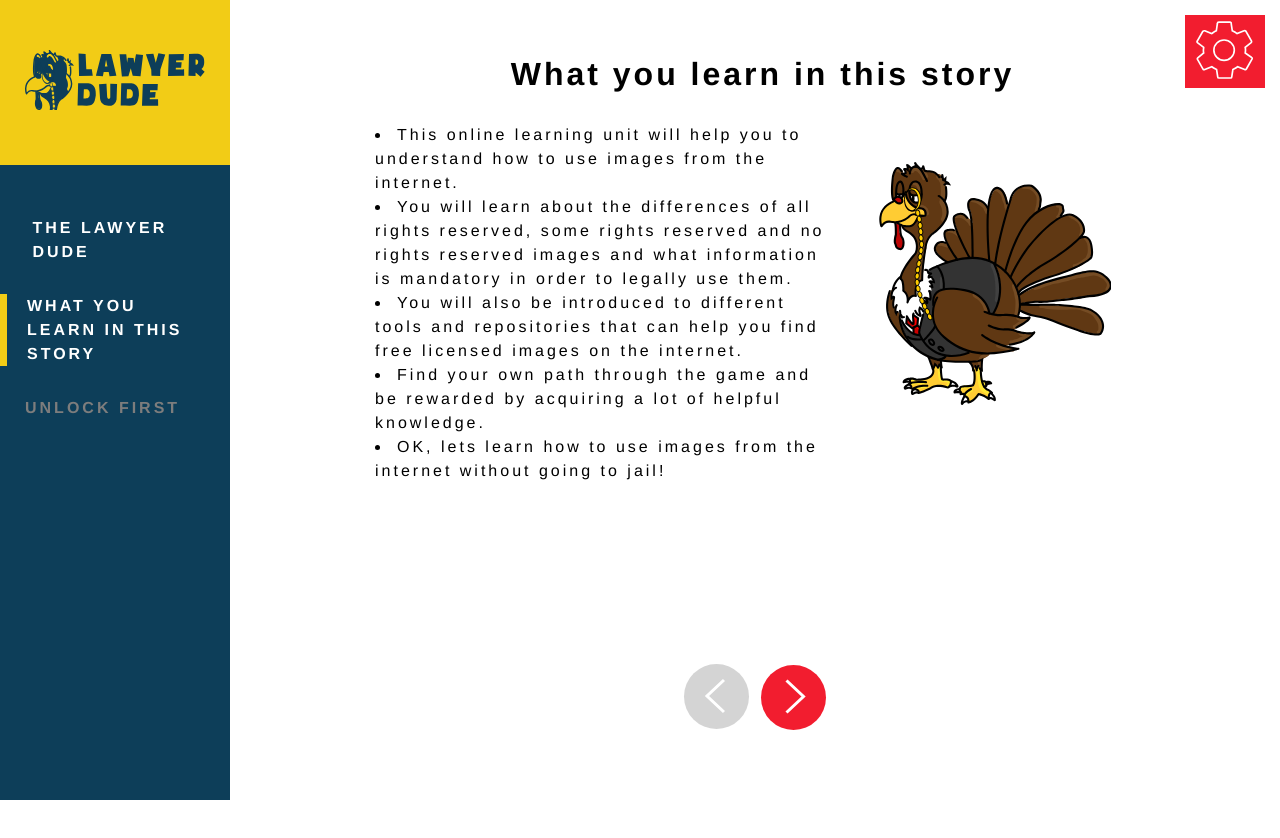
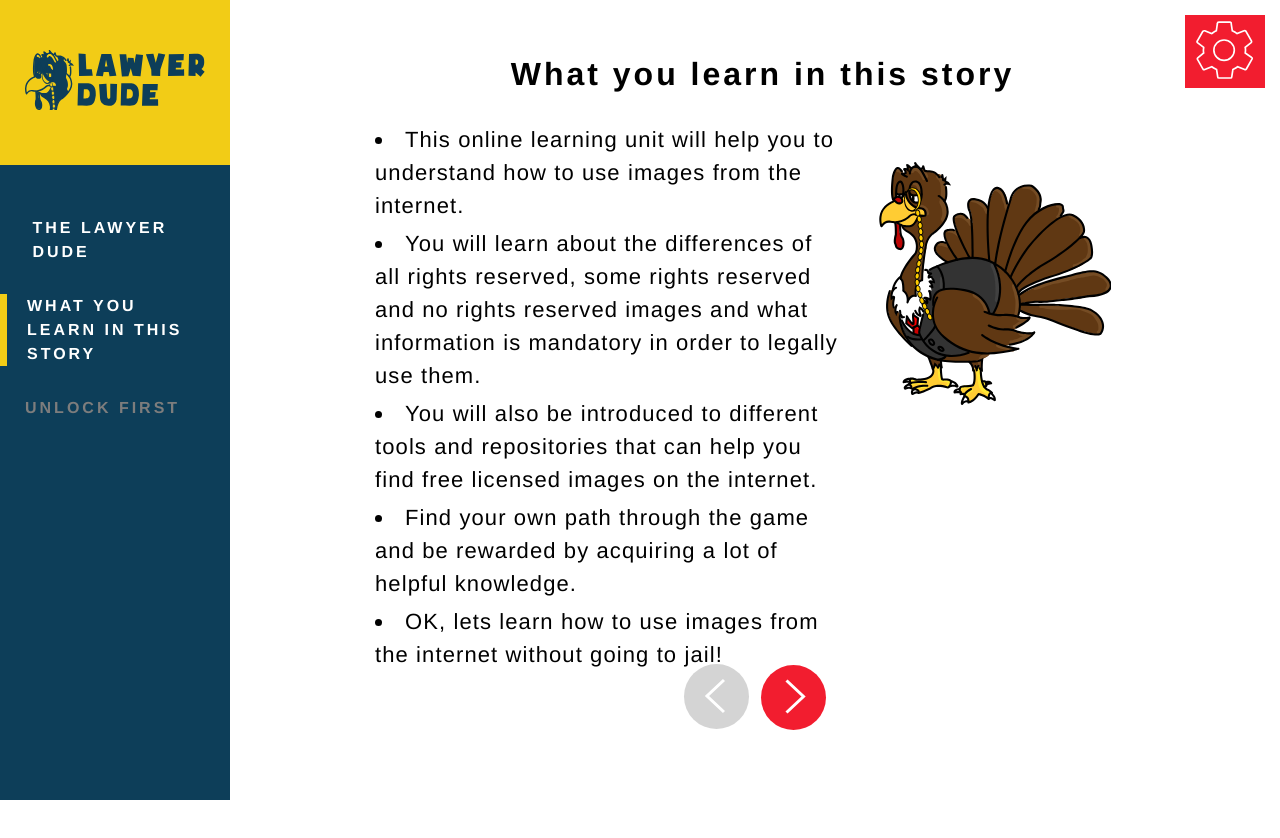
Before and after one commit to ViviZa/lawyer-dude, a React (Create React App) app: page / in a window 1280 px wide. Both pictures are taken after a click on the button "Commence le eLearning". Shown: the top 838 px of the page. Built offline with nearby package versions, Linux system fonts and the light colour scheme.

Commit message:
adapt welcomepage styles

```diff
--- a/src/styles/_pagecontent.scss
+++ b/src/styles/_pagecontent.scss
@@ -100,8 +100,12 @@ ol {
 .welcomepanels {
 	position: relative;
 	margin-right: 5%;
+	font-size: 22px;
+	letter-spacing: 1.1px;
+	width: 60%;
 }
 
 .welcomepanel {
 	text-align: left;
+	margin-bottom: 5px;
 }
```
